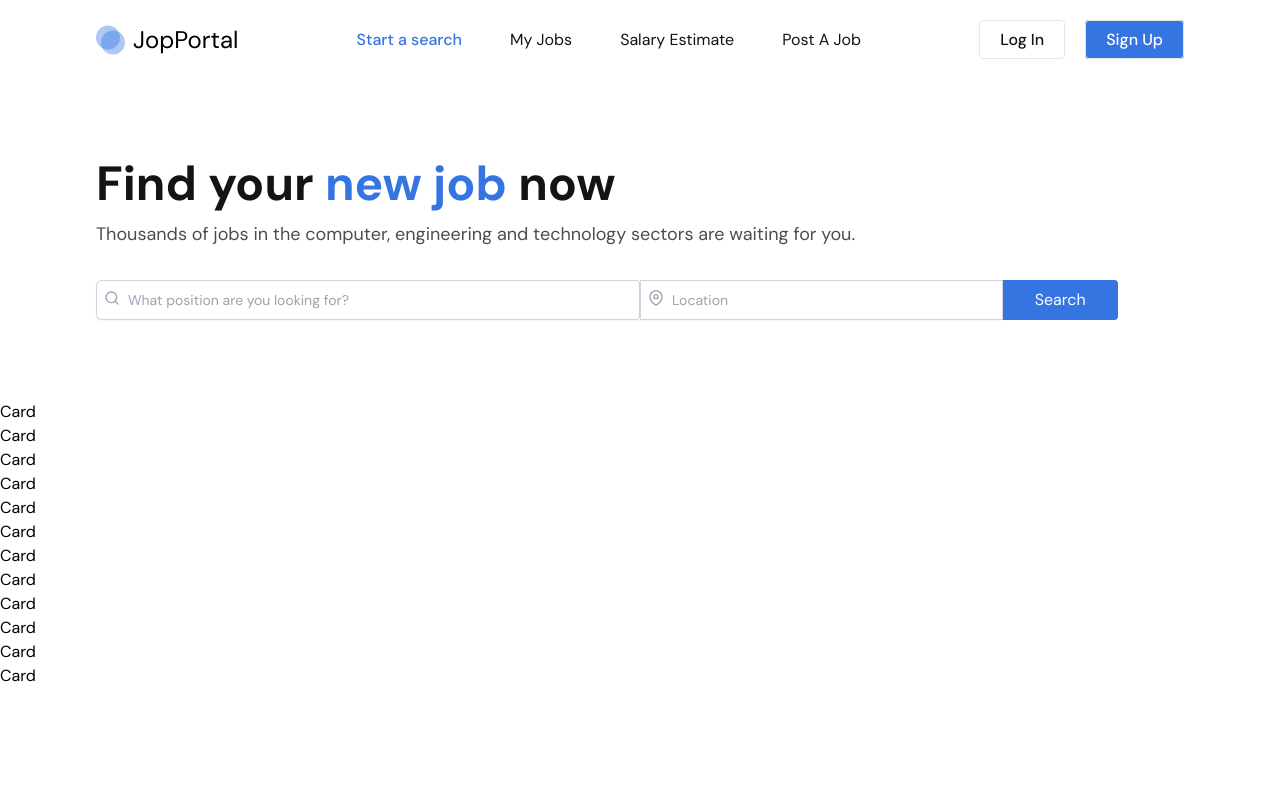
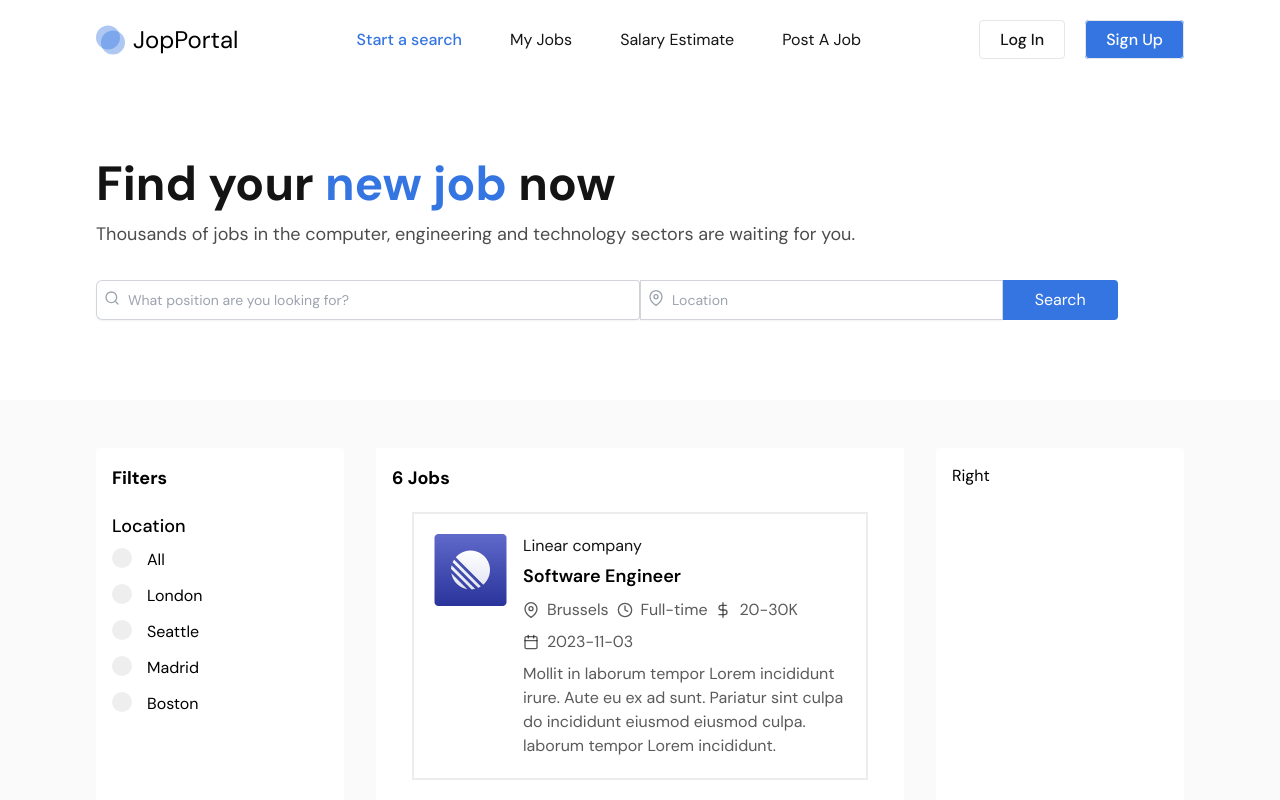
Before and after one commit to Akrmh/job-portal-client, a React (Vite) app: page / in a window 1280 px wide. Shown: the top 800 px of the page. Built offline with nearby package versions, Linux system fonts and the light colour scheme.

Commit message:
continu working in side bar

```diff
--- a/src/components/Card.jsx
+++ b/src/components/Card.jsx
@@ -1,8 +1,29 @@
 import React from 'react'
+import {Link} from "react-router-dom"
+import { FiCalendar, FiClock, FiDollarSign, FiMapPin} from "react-icons/fi"
 
 const Card = ({data}) => {
+    const {companyName, companyLogo, jobTitle, minPrice, maxPrice, salaryType, jobLocation, employmentType,
+           postingDate, description} = data;
+
   return (
-    <div>Card</div>
+    <section className='card '>
+        <Link to="/" className="flex gap-4 flex-col sm:flex-row items-start" >
+            <img src={companyLogo} alt="" />
+            <div>
+                <h4 className='text-primary mb-1'>{companyName}</h4>
+                <h3 className='text-lg font-semibold mb-2'>{jobTitle}</h3>
+
+                <div className='text-primary/70 text-base flex flex-wrap gap-2 mb-2'>
+                    <span className='flex items-center gap-2'><FiMapPin /> {jobLocation}</span>
+                    <span className='flex items-center gap-2'><FiClock /> {employmentType}</span>
+                    <span className='flex items-center gap-2'><FiDollarSign /> {minPrice}-{maxPrice}K</span>
+                    <span className='flex items-center gap-2'><FiCalendar /> {postingDate}</span>
+                </div>
+                <p className='text-base text-primary/70 '>{description}</p>
+            </div>
+        </Link>
+    </section>
   )
 }
 
--- /dev/null
+++ b/src/components/InputField.jsx
@@ -0,0 +1,19 @@
+import React from "react";
+
+const InputField = ({ handleChange, value, title, name }) => {
+  return (
+    <div>
+      <label className="sidebar-label-container">
+        <input
+          type="radio"
+          name={name}
+          value={value}
+          onChange={handleChange}
+        />
+        <span className="checkmark"></span>{title}
+      </label>
+    </div>
+  );
+};
+
+export default InputField;
--- a/src/pages/Home.jsx
+++ b/src/pages/Home.jsx
@@ -2,14 +2,20 @@
 import Banner from '../components/Banner'
 import Card from '../components/Card'
 import Jobs from './Jobs'
+import Sidebar from '../sidebar/Sidebar'
 
 const Home = () => {
-  const [selectedCategory, setSelectedCategory] = useState(null)
-  const [jobs, setJobs] = useState([])
+  const [selectedCategory, setSelectedCategory] = useState(null);
+  const [jobs, setJobs] = useState([]);
+  const [isLoading, setIsLoading] = useState(false);
+  const [currentPage, setCurrentPage] = useState(1);
+  const itemsPerPage = 6;
 
   useEffect(() => {
+    setIsLoading(true)
     fetch("jobs.json").then(res => res.json()).then(data => {
       setJobs(data)
+      setIsLoading(false)
     })
 },[])
 
@@ -32,9 +38,31 @@
     setSelectedCategory(event.target.value)
   }
 
+  // calculate the index range
+  const calculatePageRange = () => {
+    const startIndex = (currentPage - 1) * itemsPerPage;
+    const endIndex = startIndex + itemsPerPage ;
+    return { startIndex, endIndex};
+  }
+
+  // function for the next page
+  const nextPage = () => {
+    if(currentPage < Math.ceil(filteredItems.length / itemsPerPage)){
+      setCurrentPage(currentPage + 1)
+    }
+  }
+
+  // function for the previous page
+  const prevPage = () => {
+    if(currentPage > 1){
+      setCurrentPage(currentPage - 1)
+    }
+  }
+
   // main function
   const filteredData = (jobs, selected, query) => {
     let filteredJobs = jobs;
+    console.log(filteredJobs)
 
     // filtering inputs items
     if(query){
@@ -43,13 +71,20 @@
 
     // category filtering
     if(selected){
-      filteredJobs = filteredJobs.filter(({jobLocation, maxPrice, experienceLevel, salaryType, employmentType, postingDate}) => {
+      filteredJobs = filteredJobs.filter(({jobLocation, maxPrice, salaryType, employmentType}) => {
+        return(
         jobLocation.toLowerCase() === selected.toLowerCase()||
         parseInt(maxPrice) <= parseInt(selected)||
         salaryType.toLowerCase() === selected.toLowerCase()||
         employmentType.toLowerCase() === selected.toLowerCase()
-      })
+        )
+      });
+      console.log(filteredJobs)
     }
+
+    // slice the data based on current page
+    const {startIndex, endIndex} = calculatePageRange();
+    filteredJobs = filteredJobs.slice(startIndex, endIndex)
 
     return filteredJobs.map((data, i) => <Card key={i} data={data} />)
   }
@@ -60,8 +95,39 @@
     <div>
       <Banner query={query} handleInputChange={handleInputChange}/>
 
-    <div>
-      <Jobs result={result}/>
+    {/* main content */}
+    <div className='bg-[#FAFAFA] md:grid grid-cols-4 gap-8 lg:px-24 px-4 py-12 '>
+
+      {/* left side */}
+
+      <div className='bg-white p-4 rounded'>
+        <Sidebar handleChange={handleChange} handleClick={handleClick} />
+      </div>
+
+      {/* jobs card */}
+      <div className='col-span-2 bg-white p-4 rounded-sm'>
+        {
+          isLoading ? (<p className='font-medium'>Loading....</p>) : result.length > 0 ? <Jobs result={result}/> : <>
+          <h3 className='text-lg font-bold mb-2'>{result.length} Jobs</h3>
+          <p>No data found!</p>
+          </>
+        }
+
+        {/* pagination here */}
+        {
+          result.length > 0 ? (
+            <div className='flex justify-center mt-4 space-x-8'>
+                <button className='hover:underline' onClick={prevPage} disabled={currentPage === 1}>Previous</button>
+                <span className='mx-2'>Page {currentPage} of {Math.ceil(filteredItems.length/itemsPerPage)}</span>
+                <button className='hover:underline' onClick={nextPage} disabled={currentPage === Math.ceil(filteredItems.length/itemsPerPage)}>Next</button>
+            </div>
+          ) : ""
+        }
+
+        </div>
+
+      {/* right side */}
+      <div className='bg-white p-4 rounded'>Right</div>
     </div>
 
     </div>
--- a/src/pages/Jobs.jsx
+++ b/src/pages/Jobs.jsx
@@ -2,7 +2,15 @@
 
 const Jobs = ({result}) => {
   return (
-    <div>{result}</div>
+    <>
+    <div>
+        <h3 className='text-lg font-bold mb-2'>{result.length} Jobs</h3>
+    </div>
+
+    <section>
+        {result}
+    </section>
+    </>
   )
 }
 
--- /dev/null
+++ b/src/sidebar/Location.jsx
@@ -0,0 +1,25 @@
+import React from 'react'
+import InputField from '../components/InputField'
+
+const Location = ({ handleChange}) => {
+  return (
+    <div>
+        <h4 className='text-lg font-medium mb-2 '>Location</h4>
+
+        <div>
+            <label className='sidebar-label-container'>
+                <input type="radio" name='test' id='test' value="" onChange={handleChange} />
+                <span className='checkmark'></span>All
+            </label>
+
+            <InputField handleChange={handleChange} value="london" title="London" name="test" />
+            <InputField handleChange={handleChange} value="seattle" title="Seattle" name="test" />
+            <InputField handleChange={handleChange} value="madrid" title="Madrid" name="test" />
+            <InputField handleChange={handleChange} value="boston" title="Boston" name="test" />
+
+        </div>
+    </div>
+  )
+}
+
+export default Location
--- /dev/null
+++ b/src/sidebar/Sidebar.jsx
@@ -0,0 +1,13 @@
+import React from 'react'
+import Location from './Location'
+
+const Sidebar = ({ handleChange, handleClick}) => {
+  return (
+    <div className='space-y-5 '>
+        <h3 className='text-lg font-bold mb-2'>Filters</h3>
+        <Location handleChange={handleChange} onClick={handleClick} />
+    </div>
+  )
+}
+
+export default Sidebar
```
